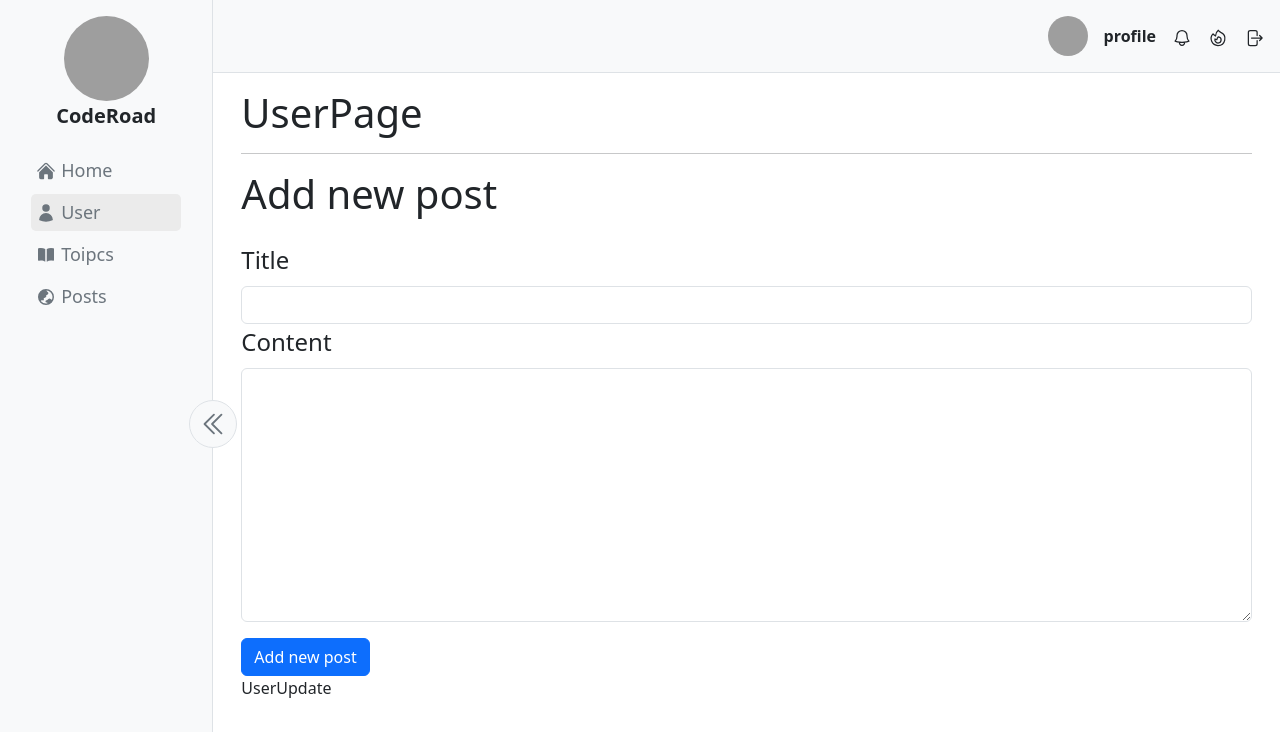
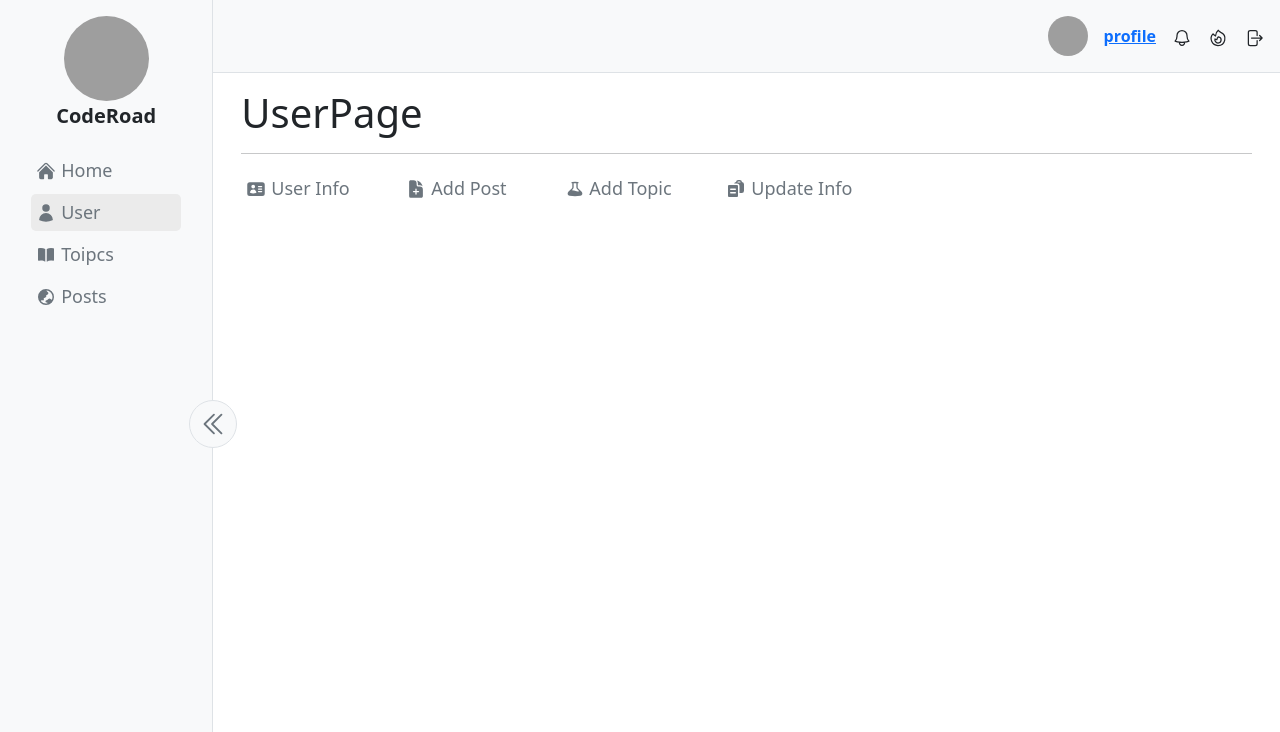
Before and after one commit to Abdelaziz79/Graduation-Project, a React (Vite) app: page /user in a window 1280 px wide. Shown: the top 732 px of the page. Built offline with nearby package versions, Linux system fonts and the light colour scheme; grey boxes are pictures that could not be loaded.

Commit message:
add user routing

```diff
--- a/src/App.jsx
+++ b/src/App.jsx
@@ -7,6 +7,10 @@ import Toipcs from "./pages/Toipcs";
 import Dashboard from "./pages/Dashboard";
 import Preview from "./pages/Preview";
 import PreviewTopicProvider from "./context/PreviewTopicContext";
+import AddPost from "./ui/AddPost";
+import UserUpdate from "./ui/UserUpdate";
+import AddExplanation from "./ui/AddExplanation";
+import UserInfo from "./ui/UserInfo";
 
 function App() {
   return (
@@ -22,7 +26,12 @@ function App() {
             }
           >
             <Route index element={<Dashboard />} />
-            <Route path="user" element={<UserPage />} />
+            <Route path="user" element={<UserPage />}>
+              <Route path=":id" index element={<UserInfo />} />
+              <Route path="addpost" element={<AddPost />} />
+              <Route path="update" element={<UserUpdate />} />
+              <Route path="addtopic" element={<AddExplanation />} />
+            </Route>
             <Route path="toipcs" element={<Toipcs />} />
             <Route path="posts" element={<Posts />} />
             <Route path="preview" element={<Preview />} />
--- a/src/index.css
+++ b/src/index.css
@@ -110,3 +110,31 @@
 .show {
   width: 200px;
 }
+
+.user-button {
+  display: flex;
+  gap: 10px;
+  align-items: center;
+  flex-wrap: wrap;
+  margin-bottom: 20px;
+}
+
+.user-button a {
+  text-decoration: none;
+  color: #6c757d;
+  transition: all 0.3s ease;
+  padding: 5px;
+  border-radius: 5px;
+  font-weight: 500;
+  font-size: 18px;
+  width: 150px;
+}
+.user-button a:hover {
+  background-color: #ebebeb;
+  color: #0d6efd;
+}
+.user-button a span {
+  display: flex;
+  align-items: center;
+  gap: 5px;
+}
--- a/src/pages/UserPage.jsx
+++ b/src/pages/UserPage.jsx
@@ -1,14 +1,48 @@
 import React from "react";
-import AddPost from "../ui/AddPost";
-import UserUpdate from "../ui/UserUpdate";
+
+import { NavLink, Outlet } from "react-router-dom";
+import {
+  HiDocumentPlus,
+  HiIdentification,
+  HiMiniBeaker,
+  HiMiniClipboardDocumentList,
+} from "react-icons/hi2";
 
 export default function UserPage() {
   return (
     <>
       <h1>UserPage</h1>
       <hr />
-      <AddPost />
-      <UserUpdate />
+      <div className="user-button">
+        <NavLink to="id">
+          <span className="">
+            <HiIdentification size={20} />
+            User Info
+          </span>
+        </NavLink>
+        <NavLink to="addPost">
+          <span className="">
+            <HiDocumentPlus size={20} />
+            Add Post
+          </span>
+        </NavLink>
+
+        <NavLink to="addtopic">
+          <span className="">
+            <HiMiniBeaker />
+            Add Topic
+          </span>
+        </NavLink>
+        <NavLink to="update">
+          <span className="">
+            <HiMiniClipboardDocumentList size={20} />
+            Update Info
+          </span>
+        </NavLink>
+      </div>
+      <div>
+        <Outlet />
+      </div>
     </>
   );
 }
--- a/src/ui/AppLayout.jsx
+++ b/src/ui/AppLayout.jsx
@@ -15,7 +15,7 @@ export default function AppLayout() {
       <Col className={` p-0 m-0 col-2 trans ${show ? "" : "hide"} `}>
         <SideBar />
       </Col>
-      <Col className={`main p-0 m-0 trans ${show ? "col-10" : "col-12"} `}>
+      <Col className={` p-0 m-0 trans ${show ? "col-10" : "col-12"} `}>
         <NavBar />
         <SliderToggleButton />
         <main className="overflow-auto p-3">
--- a/src/ui/NavBar.jsx
+++ b/src/ui/NavBar.jsx
@@ -6,6 +6,7 @@ import {
   HiOutlineArrowRightOnRectangle,
   HiOutlineBell,
 } from "react-icons/hi2";
+import { Link } from "react-router-dom";
 
 export default function NavBar() {
   return (
@@ -15,7 +16,9 @@ export default function NavBar() {
           <Avatar src="https://picsum.photos/200" alt="avatar" />
         </li>
         <li>
-          <span className="fw-bold">profile</span>
+          <Link to="/user/1">
+            <span className="fw-bold">profile</span>
+          </Link>
         </li>
         <li>
           <span>
--- /dev/null
+++ b/src/ui/UserInfo.jsx
@@ -0,0 +1,7 @@
+import React from "react";
+import { useParams } from "react-router-dom";
+
+export default function UserInfo() {
+  const { id } = useParams();
+  return <div>{id}</div>;
+}
```
